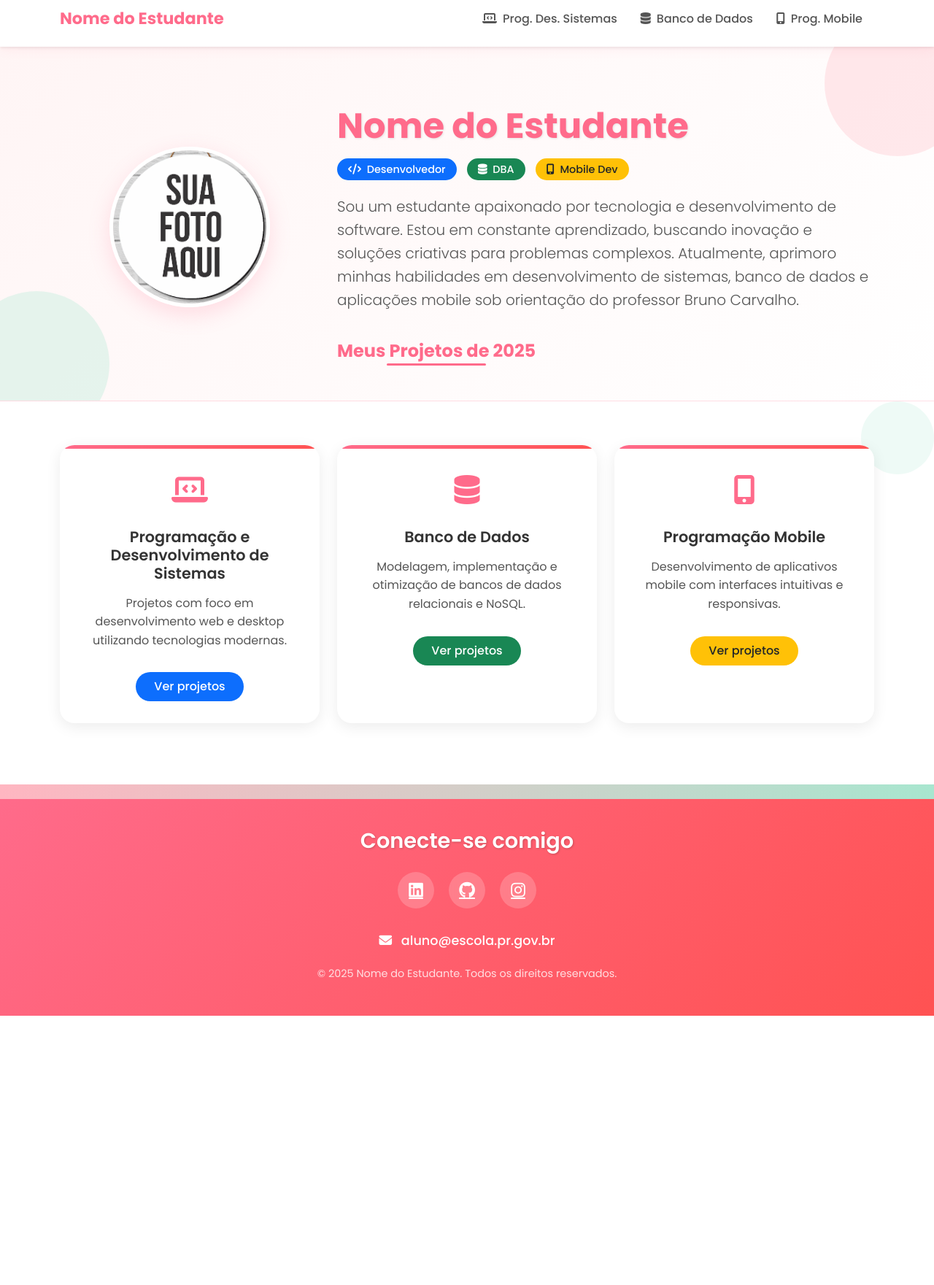
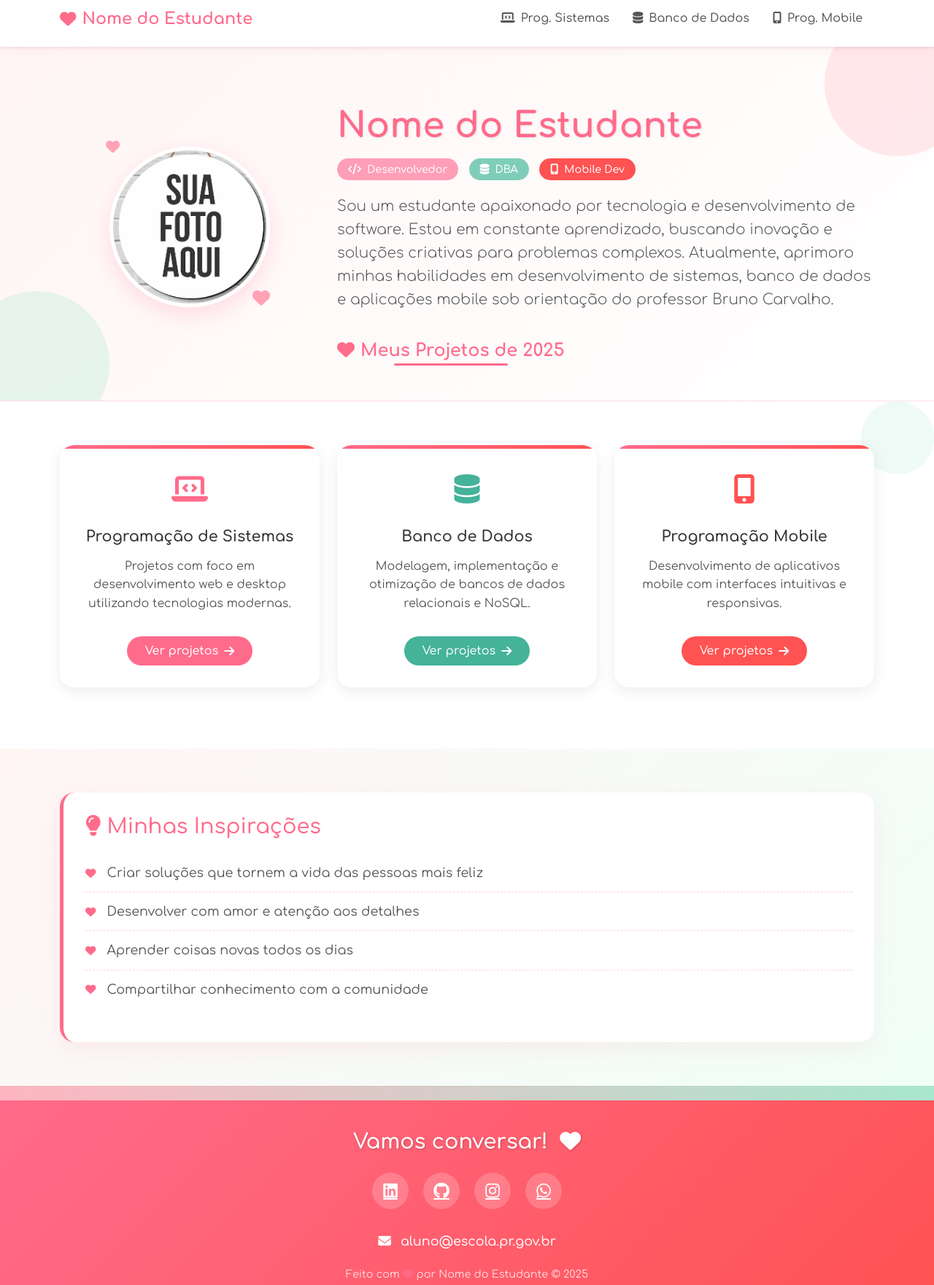
Before and after one commit to anajulia0405/Ana-Julia-, a plain HTML site: page index.html in a window 1280 px wide. Shown: the part 12-1773 px from the top of the page at 73% size. Before the commit the page ends 1404 px from the top, so only its background shows below. Drawn offline with nearby package versions, Linux system fonts and the light colour scheme.

Commit message:
Update index.html

```diff
--- a/index.html
+++ b/index.html
@@ -3,13 +3,15 @@
 <head>
     <meta charset="UTF-8">
     <meta name="viewport" content="width=device-width, initial-scale=1.0">
-    <title>Portfólio do Aluno</title>
+    <title>Portfólio Fofo</title>
     <!-- Bootstrap CSS -->
     <link rel="stylesheet" href="https://cdn.jsdelivr.net/npm/bootstrap@5.3.0/dist/css/bootstrap.min.css">
     <!-- Font Awesome para ícones -->
     <link rel="stylesheet" href="https://cdnjs.cloudflare.com/ajax/libs/font-awesome/6.4.0/css/all.min.css">
     <!-- Google Fonts -->
-    <link rel="stylesheet" href="https://fonts.googleapis.com/css2?family=Poppins:wght@300;400;500;600;700&display=swap">
+    <link rel="preconnect" href="https://fonts.googleapis.com">
+    <link rel="preconnect" href="https://fonts.gstatic.com" crossorigin>
+    <link href="https://fonts.googleapis.com/css2?family=Comfortaa:wght@300;400;500;600;700&family=Poppins:wght@300;400;500;600;700&display=swap" rel="stylesheet">
     <!-- CSS personalizado -->
     <link rel="stylesheet" href="css/styles.css">
 </head>
@@ -17,14 +19,16 @@
     <header class="fixed-top shadow-sm">
         <nav class="navbar navbar-expand-lg navbar-light">
             <div class="container">
-                <a class="navbar-brand fw-bold" href="index.html">Nome do Estudante</a>
+                <a class="navbar-brand fw-bold" href="index.html">
+                    <i class="fas fa-heart me-2"></i>Nome do Estudante
+                </a>
                 <button class="navbar-toggler" type="button" data-bs-toggle="collapse" data-bs-target="#navbarNav">
                     <span class="navbar-toggler-icon"></span>
                 </button>
                 <div class="collapse navbar-collapse justify-content-end" id="navbarNav">
                     <ul class="navbar-nav">
                         <li class="nav-item">
-                            <a href="sistemas.html" class="nav-link menu-item"><i class="fas fa-laptop-code me-2"></i>Prog. Des. Sistemas</a>
+                            <a href="sistemas.html" class="nav-link menu-item"><i class="fas fa-laptop-code me-2"></i>Prog. Sistemas</a>
                         </li>
                         <li class="nav-item">
                             <a href="banco-dados.html" class="nav-link menu-item"><i class="fas fa-database me-2"></i>Banco de Dados</a>
@@ -45,14 +49,19 @@
                     <div class="col-md-4 text-center">
                         <div class="profile-image-container">
                             <img src="img/logo.png" alt="Foto do Estudante" class="profile-image">
+                            <div class="hearts-decoration">
+                                <i class="fas fa-heart"></i>
+                                <i class="fas fa-heart"></i>
+                                <i class="fas fa-heart"></i>
+                            </div>
                         </div>
                     </div>
                     <div class="col-md-8 profile-info">
                         <h1 class="display-5 fw-bold">Nome do Estudante</h1>
                         <div class="badge-container">
-                            <span class="badge rounded-pill bg-primary"><i class="fas fa-code me-1"></i> Desenvolvedor</span>
-                            <span class="badge rounded-pill bg-success"><i class="fas fa-database me-1"></i> DBA</span>
-                            <span class="badge rounded-pill bg-warning text-dark"><i class="fas fa-mobile-alt me-1"></i> Mobile Dev</span>
+                            <span class="badge rounded-pill bg-soft-pink"><i class="fas fa-code me-1"></i> Desenvolvedor</span>
+                            <span class="badge rounded-pill bg-soft-green"><i class="fas fa-database me-1"></i> DBA</span>
+                            <span class="badge rounded-pill bg-soft-scarlet"><i class="fas fa-mobile-alt me-1"></i> Mobile Dev</span>
                         </div>
                         <p class="lead mt-3">
                             Sou um estudante apaixonado por tecnologia e desenvolvimento de software.
@@ -61,7 +70,9 @@
                             de sistemas, banco de dados e aplicações mobile sob orientação do professor
                             Bruno Carvalho.
                         </p>
-                        <h2 class="h4 fw-bold highlight-text mt-4">Meus Projetos de 2025</h2>
+                        <h2 class="h4 fw-bold highlight-text mt-4">
+                            <i class="fas fa-heart me-2"></i>Meus Projetos de 2025
+                        </h2>
                     </div>
                 </div>
             </div>
@@ -71,35 +82,49 @@
             <div class="container text-center">
                 <div class="row justify-content-center">
                     <div class="col-md-4 mb-4">
-                        <div class="project-card">
+                        <div class="project-card card-pink">
                             <div class="card-icon">
                                 <i class="fas fa-laptop-code"></i>
                             </div>
-                            <h3>Programação e Desenvolvimento de Sistemas</h3>
+                            <h3>Programação de Sistemas</h3>
                             <p>Projetos com foco em desenvolvimento web e desktop utilizando tecnologias modernas.</p>
-                            <a href="sistemas.html" class="btn btn-primary project-btn">Ver projetos</a>
+                            <a href="sistemas.html" class="btn btn-pink project-btn">Ver projetos <i class="fas fa-arrow-right ms-2"></i></a>
                         </div>
                     </div>
                     <div class="col-md-4 mb-4">
-                        <div class="project-card">
+                        <div class="project-card card-green">
                             <div class="card-icon">
                                 <i class="fas fa-database"></i>
                             </div>
                             <h3>Banco de Dados</h3>
                             <p>Modelagem, implementação e otimização de bancos de dados relacionais e NoSQL.</p>
-                            <a href="banco-dados.html" class="btn btn-success project-btn">Ver projetos</a>
+                            <a href="banco-dados.html" class="btn btn-green project-btn">Ver projetos <i class="fas fa-arrow-right ms-2"></i></a>
                         </div>
                     </div>
                     <div class="col-md-4 mb-4">
-                        <div class="project-card">
+                        <div class="project-card card-scarlet">
                             <div class="card-icon">
                                 <i class="fas fa-mobile-alt"></i>
                             </div>
                             <h3>Programação Mobile</h3>
                             <p>Desenvolvimento de aplicativos mobile com interfaces intuitivas e responsivas.</p>
-                            <a href="#" class="btn btn-warning project-btn text-dark">Ver projetos</a>
+                            <a href="#" class="btn btn-scarlet project-btn">Ver projetos <i class="fas fa-arrow-right ms-2"></i></a>
                         </div>
                     </div>
+                </div>
+            </div>
+        </section>
+
+        <section class="dicas-section">
+            <div class="container">
+                <div class="dicas-box">
+                    <h3><i class="fas fa-lightbulb me-2"></i> Minhas Inspirações</h3>
+                    <ul>
+                        <li>Criar soluções que tornem a vida das pessoas mais feliz</li>
+                        <li>Desenvolver com amor e atenção aos detalhes</li>
+                        <li>Aprender coisas novas todos os dias</li>
+                        <li>Compartilhar conhecimento com a comunidade</li>
+                    </ul>
                 </div>
             </div>
         </section>
@@ -107,12 +132,14 @@
 
     <footer>
         <div class="container">
+            <div class="footer-content">
                 <div class="text-center mb-4">
-                <h3>Conecte-se comigo</h3>
+                    <h3>Vamos conversar! <i class="fas fa-heart ms-2"></i></h3>
                     <div class="social-icons">
                         <a href="#" class="social-icon"><i class="fab fa-linkedin"></i></a>
                         <a href="#" class="social-icon"><i class="fab fa-github"></i></a>
                         <a href="#" class="social-icon"><i class="fab fa-instagram"></i></a>
+                        <a href="#" class="social-icon"><i class="fab fa-whatsapp"></i></a>
                     </div>
                 </div>
                 <div class="text-center">
@@ -120,7 +147,10 @@
                         <i class="fas fa-envelope me-2"></i>
                         <a href="mailto:aluno@escola.pr.gov.br">aluno@escola.pr.gov.br</a>
                     </p>
-                <p class="copyright">© 2025 Nome do Estudante. Todos os direitos reservados.</p>
+                    <p class="copyright">
+                        Feito com <i class="fas fa-heart" style="color: #ff6b8b;"></i> por Nome do Estudante © 2025
+                    </p>
+                </div>
             </div>
         </div>
     </footer>
```
Lines whose indentation alone changed are shown as unchanged.
